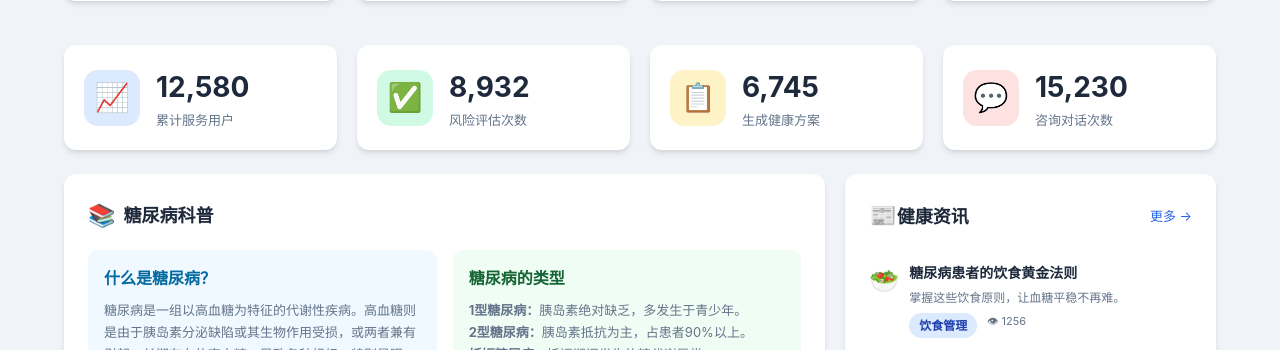
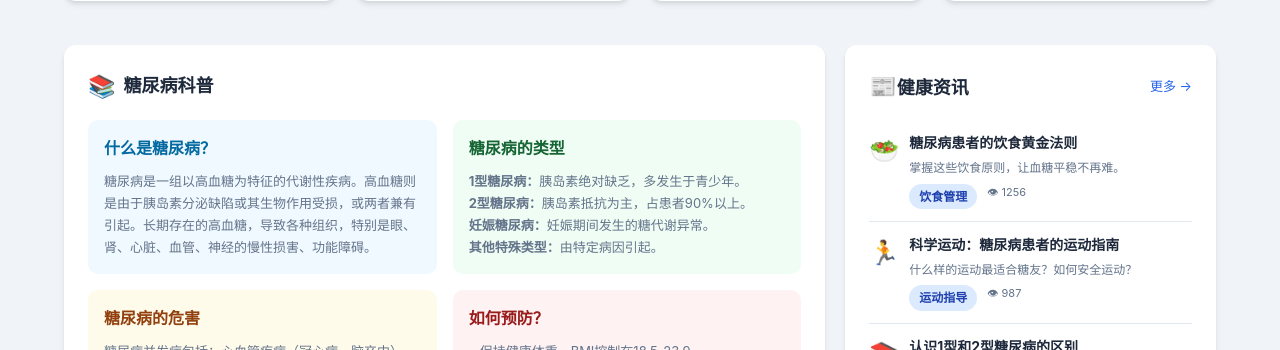
Before and after one commit to 111lanyan111/diabetes-assistant, a website: page index.html in a window 1280 px wide. Shown: the part 820-1170 px from the top of the page. Drawn offline with Linux system fonts and the light colour scheme; no server answers.

Commit message:
优化：调整首页布局，精简内容模块

```diff
--- a/index.html
+++ b/index.html
@@ -81,38 +81,6 @@
       </div>
     </div>
 
-    <!-- 统计数据 -->
-    <div class="grid grid-4" style="margin-bottom:24px">
-      <div class="stat-card">
-        <div class="stat-icon blue">📈</div>
-        <div class="stat-info">
-          <h3 id="statUsers">0</h3>
-          <p>累计服务用户</p>
-        </div>
-      </div>
-      <div class="stat-card">
-        <div class="stat-icon green">✅</div>
-        <div class="stat-info">
-          <h3 id="statAssess">0</h3>
-          <p>风险评估次数</p>
-        </div>
-      </div>
-      <div class="stat-card">
-        <div class="stat-icon orange">📋</div>
-        <div class="stat-info">
-          <h3 id="statPlans">0</h3>
-          <p>生成健康方案</p>
-        </div>
-      </div>
-      <div class="stat-card">
-        <div class="stat-icon red">💬</div>
-        <div class="stat-info">
-          <h3 id="statConsult">0</h3>
-          <p>咨询对话次数</p>
-        </div>
-      </div>
-    </div>
-
     <div class="grid grid-3">
       <!-- 糖尿病科普 -->
       <div class="card" style="grid-column: span 2">
@@ -181,34 +149,6 @@
 
   <script src="js/common.js"></script>
   <script>
-    // 后端API地址（公网地址，本地和公网都能访问）
-    const API_BASE = 'http://32331c2b.r9.cpolar.top/api';
-
-    // 加载首页统计数据（真实API数据）
-    async function loadHomeStats() {
-      try {
-        const response = await fetch(`${API_BASE}/stats/overview`);
-        const result = await response.json();
-
-        if (result.code === 0 && result.data) {
-          const data = result.data;
-          // 累计服务用户
-          document.getElementById('statUsers').textContent = data.total_users || 0;
-          // 风险评估次数
-          document.getElementById('statAssess').textContent = data.total_assessments || 0;
-          // 生成健康方案（用健康记录数近似）
-          document.getElementById('statPlans').textContent = data.total_records || 0;
-          // 咨询对话次数（用7天活跃用户数近似，实际项目可添加对话统计表）
-          document.getElementById('statConsult').textContent = data.active_users_7d || 0;
-        }
-      } catch (error) {
-        console.error('Load home stats error:', error);
-      }
-    }
-
-    // 页面加载完成后加载统计数据
-    document.addEventListener('DOMContentLoaded', loadHomeStats);
-
     // 初始化页面
     Utils.initPage('index.html');
 
@@ -258,24 +198,6 @@
       newsList.appendChild(div);
     });
 
-    // 数字动画
-    function animateNumber(element, target) {
-      let current = 0;
-      const step = target / 50;
-      const timer = setInterval(() => {
-        current += step;
-        if (current >= target) {
-          current = target;
-          clearInterval(timer);
-        }
-        element.textContent = Math.floor(current).toLocaleString();
-      }, 30);
-    }
-
-    animateNumber(document.getElementById('statUsers'), 12580);
-    animateNumber(document.getElementById('statAssess'), 8932);
-    animateNumber(document.getElementById('statPlans'), 6745);
-    animateNumber(document.getElementById('statConsult'), 15230);
   </script>
 </body>
 </html>
```
